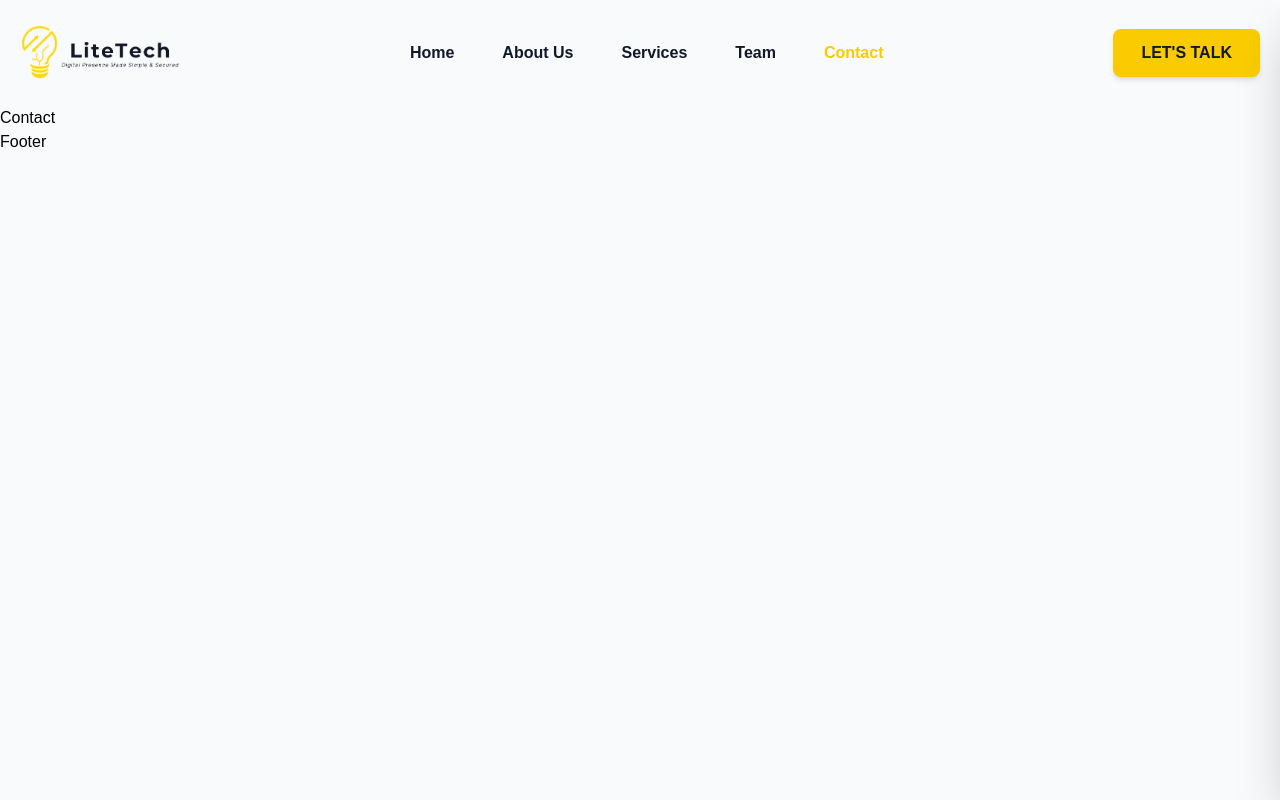
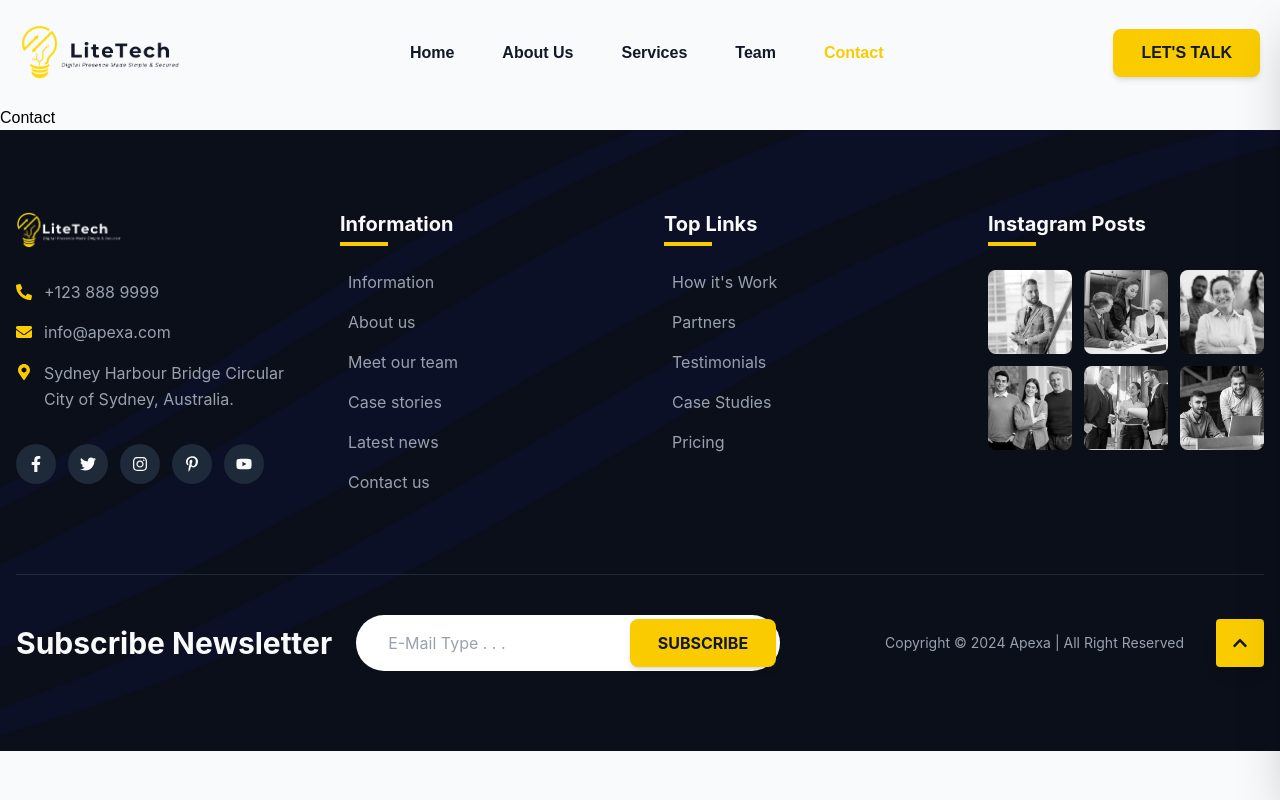
Before and after one commit to Thankgodgab/MorGab, a React (Vite) app: page /contact in a window 1280 px wide. Built offline with nearby package versions, Linux system fonts and the light colour scheme.

Commit message:
feat: add comprehensive Footer component with navigation links, social media, contact info, Instagram posts, and a newsletter subscription.

```diff
--- a/src/Components/molecules/Footer.jsx
+++ b/src/Components/molecules/Footer.jsx
@@ -1,9 +1,175 @@
-import React from 'react'
+import React from 'react';
+import { Link } from 'react-router-dom';
+import { FaFacebookF, FaTwitter, FaInstagram, FaPinterestP, FaYoutube, FaPhoneAlt, FaEnvelope, FaMapMarkerAlt, FaChevronUp } from 'react-icons/fa';
+import Button from '../organisms/Button';
 
-function Footer() {
+// Import Assets
+import logoLight from '../../assets/LogoLight-L.png';
+import footerShape from '../../assets/h4_footer_shape.png';
+import insta01 from '../../assets/footer_insta01.jpg';
+import insta02 from '../../assets/footer_insta02.jpg';
+import insta03 from '../../assets/footer_insta03.jpg';
+import insta04 from '../../assets/footer_insta04.jpg';
+import insta05 from '../../assets/footer_insta05.jpg';
+import insta06 from '../../assets/footer_insta06.jpg';
+
+const Footer = () => {
+  const instagramPosts = [
+    { id: 1, img: insta01, link: "https://www.instagram.com/p/1" },
+    { id: 2, img: insta02, link: "https://www.instagram.com/p/2" },
+    { id: 3, img: insta03, link: "https://www.instagram.com/p/3" },
+    { id: 4, img: insta04, link: "https://www.instagram.com/p/4" },
+    { id: 5, img: insta05, link: "https://www.instagram.com/p/5" },
+    { id: 6, img: insta06, link: "https://www.instagram.com/p/6" },
+  ];
+
+  const scrollToTop = () => {
+    window.scrollTo({ top: 0, behavior: 'smooth' });
+  };
+
   return (
-    <div>Footer</div>
-  )
-}
+    <footer className="bg-[#0b0f1a] text-mg-offwhite pt-20 pb-10 font-secondary relative overflow-hidden">
+      {/* Background Shape */}
+      <div className="absolute top-0 left-0 w-full h-full pointer-events-none opacity-20">
+        <img src={footerShape} alt="" className="w-full h-full object-cover" />
+      </div>
 
-export default Footer
+      <div className="container mx-auto px-4 relative z-10">
+        <div className="grid grid-cols-1 md:grid-cols-2 lg:grid-cols-4 gap-12 mb-20">
+          {/* Column 1: Logo & Info */}
+          <div className="space-y-6">
+            <Link to="/" className="inline-block">
+              <img src={logoLight} alt="APexa Logo" className="h-10 w-auto" />
+            </Link>
+            <div className="space-y-4 text-gray-400">
+              <div className="flex items-center gap-3 group">
+                <span className="text-mg-yellow group-hover:scale-110 transition-transform"><FaPhoneAlt /></span>
+                <a href="tel:+1238889999" className="hover:text-mg-yellow transition-colors">+123 888 9999</a>
+              </div>
+              <div className="flex items-center gap-3 group">
+                <span className="text-mg-yellow group-hover:scale-110 transition-transform"><FaEnvelope /></span>
+                <a href="mailto:info@apexa.com" className="hover:text-mg-yellow transition-colors">info@apexa.com</a>
+              </div>
+              <div className="flex items-start gap-3 group">
+                <span className="text-mg-yellow mt-1 group-hover:scale-110 transition-transform"><FaMapMarkerAlt /></span>
+                <p className="leading-relaxed">Sydney Harbour Bridge Circular City of Sydney, Australia.</p>
+              </div>
+            </div>
+            <div className="flex items-center gap-3 pt-2">
+              {[
+                { icon: <FaFacebookF />, link: "#" },
+                { icon: <FaTwitter />, link: "#" },
+                { icon: <FaInstagram />, link: "#" },
+                { icon: <FaPinterestP />, link: "#" },
+                { icon: <FaYoutube />, link: "#" },
+              ].map((social, idx) => (
+                <a
+                  key={idx}
+                  href={social.link}
+                  className="w-10 h-10 rounded-full flex items-center justify-center transition-all duration-300 bg-gray-800 text-mg-offwhite hover:bg-mg-yellow hover:text-mg-blue"
+                >
+                  {social.icon}
+                </a>
+              ))}
+            </div>
+          </div>
+
+          {/* Column 2: Information */}
+          <div>
+            <h4 className="text-xl font-bold mb-8 relative inline-block">
+              Information
+              <span className="absolute -bottom-2 left-0 w-12 h-1 bg-mg-yellow"></span>
+            </h4>
+            <ul className="space-y-4 text-gray-400">
+              {['Information', 'About us', 'Meet our team', 'Case stories', 'Latest news', 'Contact us'].map((item) => (
+                <li key={item}>
+                  <Link to="#" className="hover:text-mg-yellow transition-colors flex items-center gap-2 group">
+                    <span className="w-0 group-hover:w-2 h-[2px] bg-mg-yellow transition-all duration-300"></span>
+                    {item}
+                  </Link>
+                </li>
+              ))}
+            </ul>
+          </div>
+
+          {/* Column 3: Top Links */}
+          <div>
+            <h4 className="text-xl font-bold mb-8 relative inline-block">
+              Top Links
+              <span className="absolute -bottom-2 left-0 w-12 h-1 bg-mg-yellow"></span>
+            </h4>
+            <ul className="space-y-4 text-gray-400">
+              {["How it's Work", 'Partners', 'Testimonials', 'Case Studies', 'Pricing'].map((item) => (
+                <li key={item}>
+                  <Link to="#" className="hover:text-mg-yellow transition-colors flex items-center gap-2 group">
+                    <span className="w-0 group-hover:w-2 h-[2px] bg-mg-yellow transition-all duration-300"></span>
+                    {item}
+                  </Link>
+                </li>
+              ))}
+            </ul>
+          </div>
+
+          {/* Column 4: Instagram Posts */}
+          <div>
+            <h4 className="text-xl font-bold mb-8 relative inline-block">
+              Instagram Posts
+              <span className="absolute -bottom-2 left-0 w-12 h-1 bg-mg-yellow"></span>
+            </h4>
+            <div className="grid grid-cols-3 gap-3">
+              {instagramPosts.map((post) => (
+                <a
+                  key={post.id}
+                  href={post.link}
+                  className="relative group overflow-hidden rounded-lg block aspect-square"
+                >
+                  <img
+                    src={post.img}
+                    alt={`Instagram post ${post.id}`}
+                    className="w-full h-full object-cover grayscale group-hover:grayscale-0 transition-all duration-500 transform group-hover:scale-110"
+                  />
+                  <div className="absolute inset-0 bg-mg-yellow/20 opacity-0 group-hover:opacity-100 transition-opacity duration-300"></div>
+                </a>
+              ))}
+            </div>
+          </div>
+        </div>
+
+        {/* Newsletter & Copyright Section */}
+        <div className="border-t border-gray-800 pt-10 mt-10">
+          <div className="flex flex-col md:flex-row items-center justify-between gap-8 mb-10">
+            <div className="flex flex-col md:flex-row items-center gap-6 w-full md:w-auto">
+              <h3 className="text-3xl font-bold whitespace-nowrap">Subscribe Newsletter</h3>
+              <div className="relative w-full max-w-md group">
+                <input
+                  type="email"
+                  placeholder="E-Mail Type . . ."
+                  className="w-full py-4 px-8 rounded-full bg-white text-mg-blue outline-none placeholder:text-gray-400 pr-36"
+                />
+                <div className="absolute right-1 top-1 bottom-1">
+                  <Button className="h-full py-2 px-6 rounded-full text-sm uppercase">
+                    Subscribe
+                  </Button>
+                </div>
+              </div>
+            </div>
+            <div className="flex flex-col md:flex-row items-center gap-8 w-full md:w-auto">
+              <p className="text-gray-400 text-sm whitespace-nowrap">
+                Copyright © 2024 Apexa | All Right Reserved
+              </p>
+              <button
+                onClick={scrollToTop}
+                className="w-12 h-12 bg-mg-yellow text-mg-blue rounded flex items-center justify-center hover:bg-mg-blue hover:text-mg-yellow transition-all duration-300 shadow-lg group"
+                aria-label="Back to top"
+              >
+                <FaChevronUp className="group-hover:-translate-y-1 transition-transform" />
+              </button>
+            </div>
+          </div>
+        </div>
+      </div>
+    </footer>
+  );
+};
+
+export default Footer;
```
